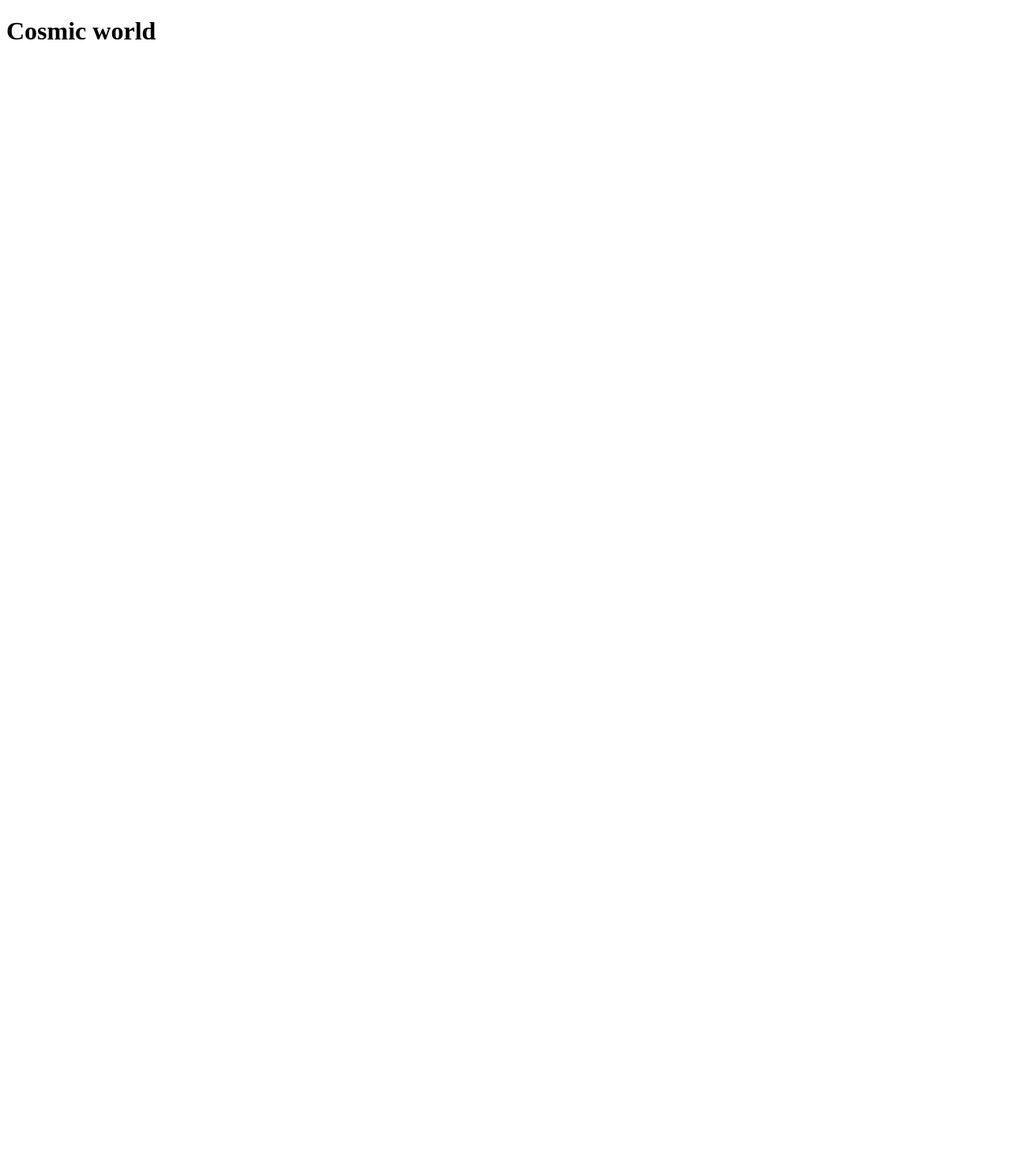
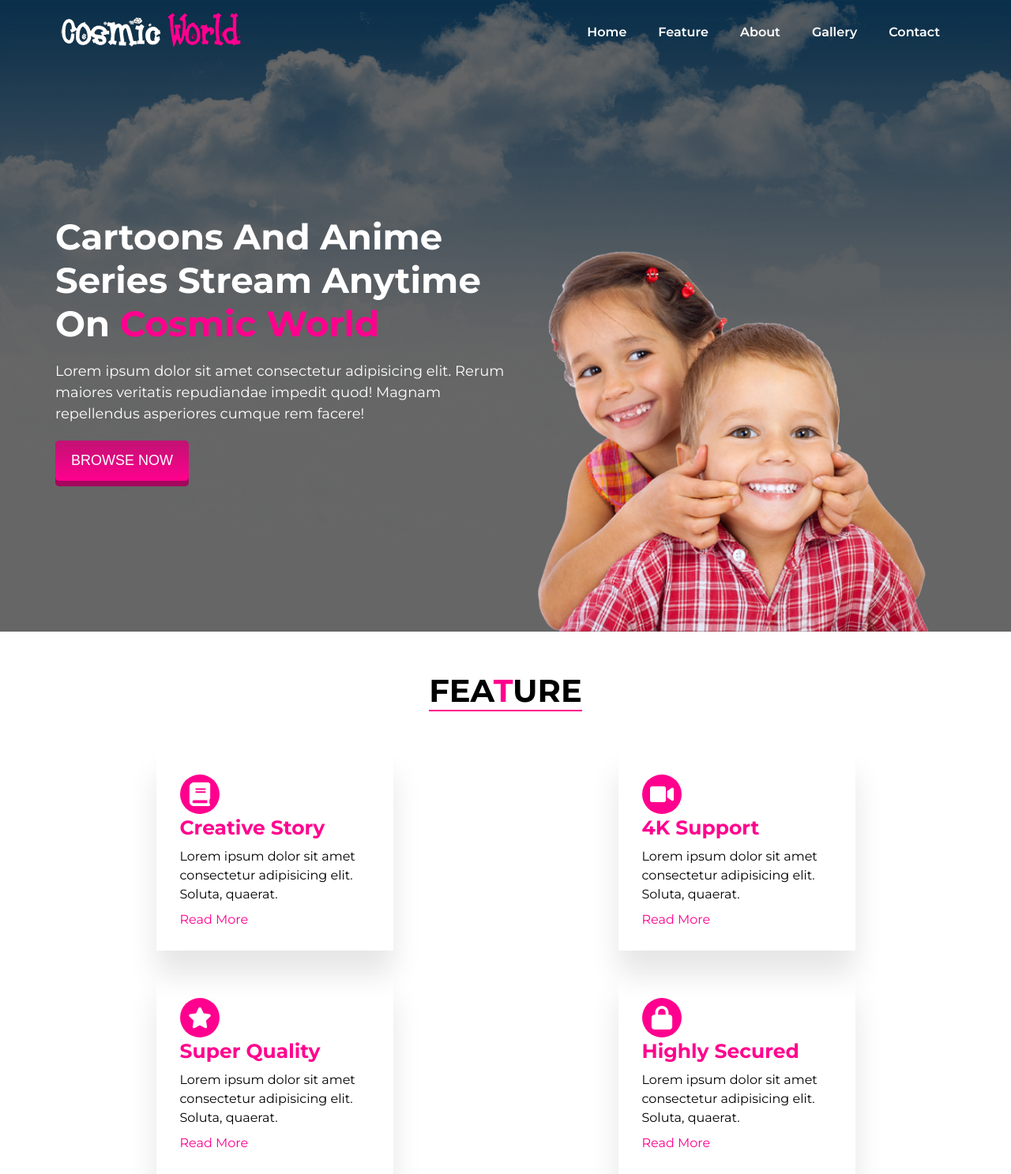
Before and after one commit to Rasujon3/cosmic-world, a plain HTML site: page index.html in a window 1280 px wide. Shown: the whole page at 79% size. Before the commit the page ends 800 px from the top, so only its background shows below. Drawn offline with Linux system fonts and the light colour scheme.

Commit message:
added featured section

```diff
--- a/css/styles.css
+++ b/css/styles.css
@@ -0,0 +1,142 @@
+@import url("https://fonts.googleapis.com/css2?family=Montserrat:wght@400;600;700&family=Poppins:wght@500&display=swap");
+* {
+  margin: 0;
+  padding: 0;
+  box-sizing: border-box;
+}
+body {
+  font-family: "Montserrat", sans-serif;
+}
+/* --------------
+    Common Css
+----------------- */
+.container {
+  max-width: 1200px;
+  margin: 0 auto;
+  padding: 0 30px;
+}
+
+.highlight {
+  color: #ff008e;
+}
+
+.primary-button {
+  outline: 0;
+  border: 0;
+  padding: 15px 20px;
+  background-image: linear-gradient(900deg, #c21273, #ff008e);
+  color: #fff;
+  font-size: 18px;
+  text-transform: uppercase;
+  border-radius: 5px;
+  cursor: pointer;
+  box-shadow: 0 7px 0 #a5075e;
+  position: relative;
+  top: 0;
+}
+.section-title {
+  text-align: center;
+}
+.section-title h2 {
+  font-size: 40px;
+  display: inline-block;
+  text-transform: uppercase;
+  border-bottom: 2px solid #ff008e;
+  margin: 50px 0;
+}
+.primary-button:active {
+  top: 5px;
+  box-shadow: 0 2px 0 #a5075e;
+}
+
+header {
+  height: 100vh;
+  background-image: url("../images/cloud.png");
+  background-repeat: no-repeat;
+  background-size: cover;
+  background-color: rgba(0, 0, 0, 0.6);
+  background-blend-mode: overlay;
+}
+
+nav {
+  display: flex;
+  justify-content: space-between;
+  height: 80px;
+  align-items: center;
+}
+.navigation {
+  display: flex;
+}
+.navigation li {
+  list-style: none;
+  margin: 10px;
+}
+.navigation li a {
+  text-decoration: none;
+  color: white;
+  font-weight: 600;
+  padding: 15px 10px;
+}
+.banner {
+  height: calc(100vh - 80px);
+  display: grid;
+  grid-template-columns: 1fr 1fr;
+}
+.banner-left {
+  display: flex;
+  flex-direction: column;
+  justify-content: center;
+  align-items: flex-start;
+}
+.banner-left p {
+  color: white;
+  font-size: 18px;
+  line-height: 1.5;
+  margin: 20px 0;
+}
+.banner-left h1 {
+  font-size: 45px;
+  color: white;
+}
+.banner-right {
+  display: flex;
+  justify-content: center;
+  align-items: flex-end;
+}
+.banner-right img {
+  width: 100%;
+}
+/* Feature part css */
+
+.feature {
+  display: grid;
+  gap: 30px;
+  grid-template-columns: 1fr 1fr;
+  justify-content: center;
+}
+.card {
+  width: 300px;
+  padding: 30px;
+  margin: 0 auto;
+  box-shadow: 0 30px 35px rgba(0, 0, 0, 0.1);
+}
+.card .card-icon {
+  background-color: #ff008e;
+  border-radius: 50%;
+  height: 30px;
+  width: 30px;
+  padding: 10px;
+  color: #fff;
+}
+.card h3 {
+  color: #ff008e;
+  font-size: 25px;
+}
+.card p {
+  margin: 10px 0;
+  line-height: 1.5;
+}
+.card a {
+  text-decoration: none;
+  color: #ff008e;
+}
--- a/index.html
+++ b/index.html
@@ -1,13 +1,103 @@
 <!DOCTYPE html>
 <html lang="en">
-<head>
-    <meta charset="UTF-8">
-    <meta http-equiv="X-UA-Compatible" content="IE=edge">
-    <meta name="viewport" content="width=device-width, initial-scale=1.0">
+  <head>
+    <meta charset="UTF-8" />
+    <meta http-equiv="X-UA-Compatible" content="IE=edge" />
+    <meta name="viewport" content="width=device-width, initial-scale=1.0" />
     <title>Cosmic World</title>
-    <link rel="stylesheet" href="css/styles.css">
-</head>
-<body>
-    <h1>Cosmic world</h1>
-</body>
+    <link rel="stylesheet" href="css/styles.css" />
+    <link
+      rel="stylesheet"
+      href="https://cdnjs.cloudflare.com/ajax/libs/font-awesome/6.0.0-beta3/css/all.min.css"
+      integrity="sha512-Fo3rlrZj/k7ujTnHg4CGR2D7kSs0v4LLanw2qksYuRlEzO+tcaEPQogQ0KaoGN26/zrn20ImR1DfuLWnOo7aBA=="
+      crossorigin="anonymous"
+      referrerpolicy="no-referrer"
+    />
+  </head>
+  <body>
+    <header>
+      <nav class="container">
+        <div class="logo">
+          <img src="./images/logo.png" alt="cosmic world" />
+        </div>
+        <ul class="navigation">
+          <li><a href="">Home</a></li>
+          <li><a href="">Feature</a></li>
+          <li><a href="">About</a></li>
+          <li><a href="">Gallery</a></li>
+          <li><a href="">Contact</a></li>
+        </ul>
+      </nav>
+      <section class="container">
+        <div class="banner">
+          <div class="banner-left">
+            <h1>
+              Cartoons And Anime Series Stream Anytime On
+              <span class="highlight">Cosmic World</span>
+            </h1>
+            <p>
+              Lorem ipsum dolor sit amet consectetur adipisicing elit. Rerum
+              maiores veritatis repudiandae impedit quod! Magnam repellendus
+              asperiores cumque rem facere!
+            </p>
+            <button class="primary-button">Browse Now</button>
+          </div>
+          <div class="banner-right">
+            <img src="./images/banner.png" alt="banner" />
+          </div>
+        </div>
+      </section>
+    </header>
+    <main class="container">
+      <section id="feature">
+        <div class="section-title">
+          <h2>Fea<span class="highlight">t</span>ure</h2>
+        </div>
+        <div class="feature">
+          <div class="card">
+            <i class="card-icon fas fa-book"></i>
+            <h3>Creative Story</h3>
+            <p>
+              Lorem ipsum dolor sit amet consectetur adipisicing elit. Soluta,
+              quaerat.
+            </p>
+            <a href="">Read More</a>
+          </div>
+          <div class="card">
+            <i class="card-icon fas fa-video"></i>
+            <h3>4K Support</h3>
+            <p>
+              Lorem ipsum dolor sit amet consectetur adipisicing elit. Soluta,
+              quaerat.
+            </p>
+            <a href="">Read More</a>
+          </div>
+          <div class="card">
+            <i class="card-icon fas fa-star"></i>
+            <h3>Super Quality</h3>
+            <p>
+              Lorem ipsum dolor sit amet consectetur adipisicing elit. Soluta,
+              quaerat.
+            </p>
+            <a href="">Read More</a>
+          </div>
+          <div class="card">
+            <i class="card-icon fas fa-lock"></i>
+            <h3>Highly Secured</h3>
+            <p>
+              Lorem ipsum dolor sit amet consectetur adipisicing elit. Soluta,
+              quaerat.
+            </p>
+            <a href="">Read More</a>
+          </div>
+        </div>
+      </section>
+    </main>
+    <script
+      src="https://cdnjs.cloudflare.com/ajax/libs/font-awesome/6.0.0-beta3/js/all.min.js"
+      integrity="sha512-fzff82+8pzHnwA1mQ0dzz9/E0B+ZRizq08yZfya66INZBz86qKTCt9MLU0NCNIgaMJCgeyhujhasnFUsYMsi0Q=="
+      crossorigin="anonymous"
+      referrerpolicy="no-referrer"
+    ></script>
+  </body>
 </html>
```
Also changed, not shown: images/banner.png (renamed from images/about.png).
